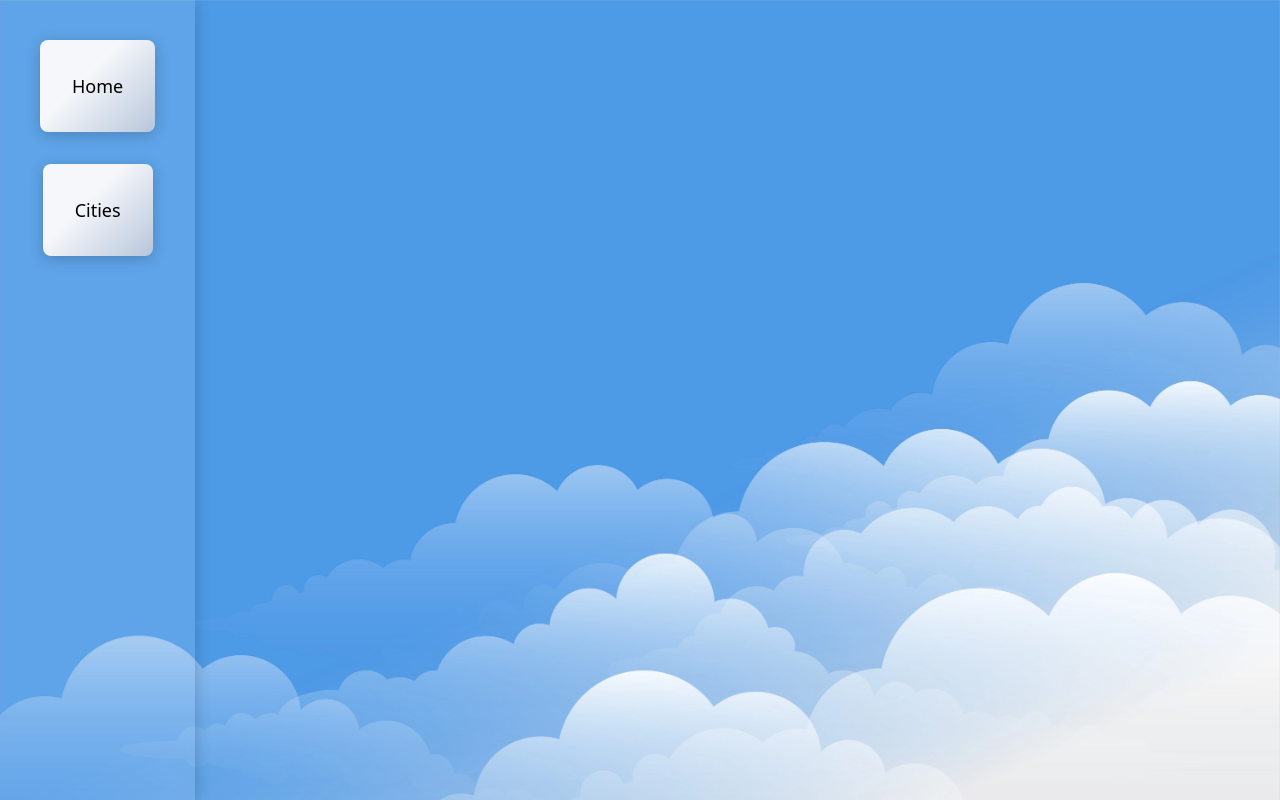
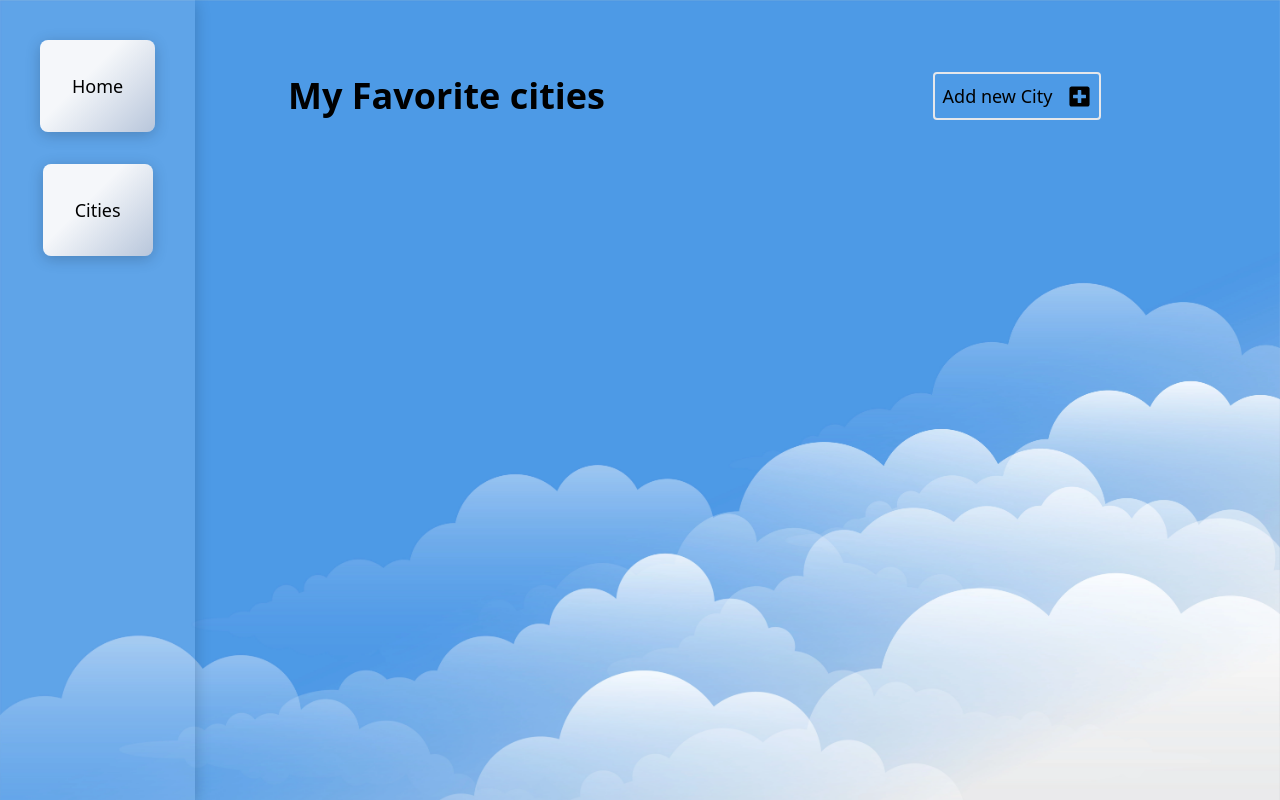
Before and after one commit to Arjun0o/weather-app, a React (Create React App) app: page / in a window 1280 px wide. Built offline with nearby package versions, Linux system fonts and the light colour scheme.

Commit message:
route fixes

```diff
--- a/src/Routes.tsx
+++ b/src/Routes.tsx
@@ -9,6 +9,7 @@ interface RouteProps {
 export const Routes = ({ openModal }: RouteProps) => {
   return (
     <Switch>
+      <Route path="/" exact render={() => <Home openModal={openModal} />} />
       <Route path="/cities" render={() => <Cities openModal={openModal} />} />
       <Route path="/home" render={() => <Home openModal={openModal} />} />
     </Switch>
--- a/tsconfig.json
+++ b/tsconfig.json
@@ -14,7 +14,7 @@
     "resolveJsonModule": true,
     "isolatedModules": true,
     "noEmit": true,
-    "jsx": "react",
+    "jsx": "react-jsx",
     "downlevelIteration": true,
     "useUnknownInCatchVariables": false
   },
```
